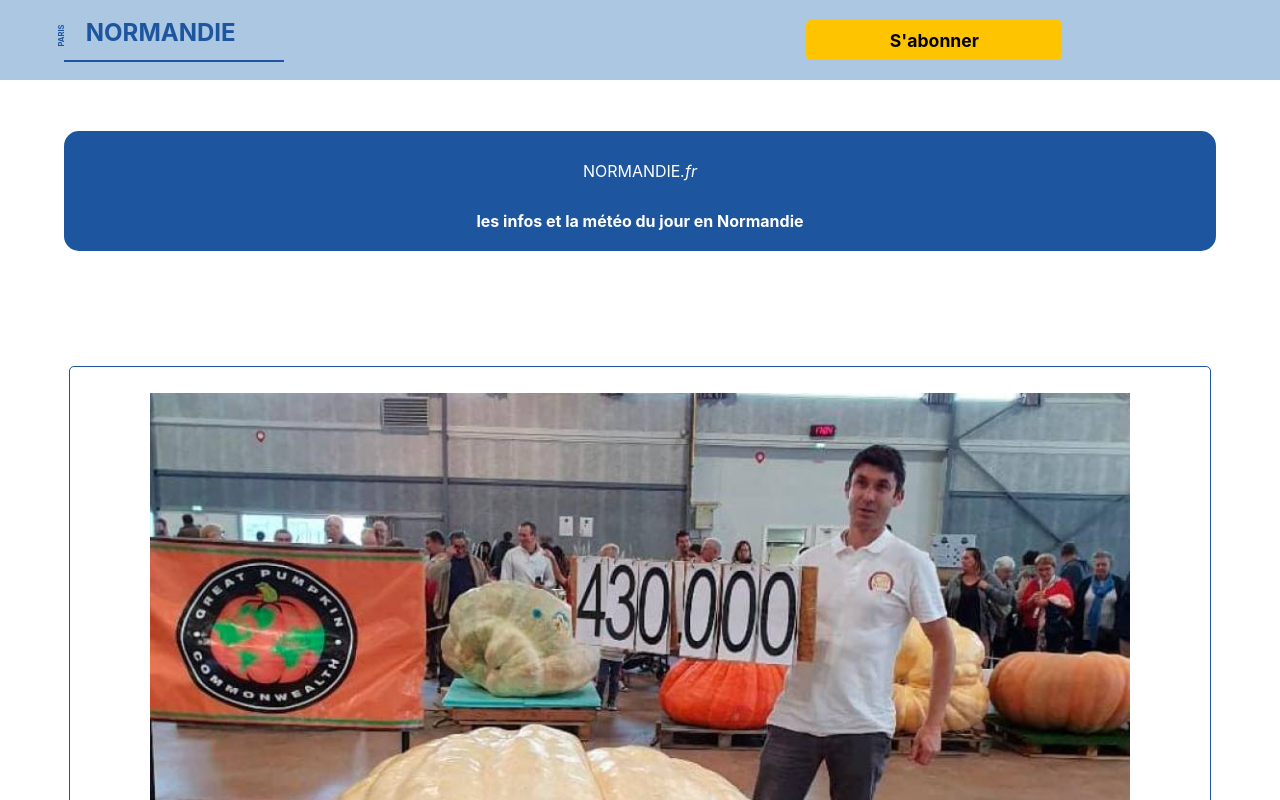
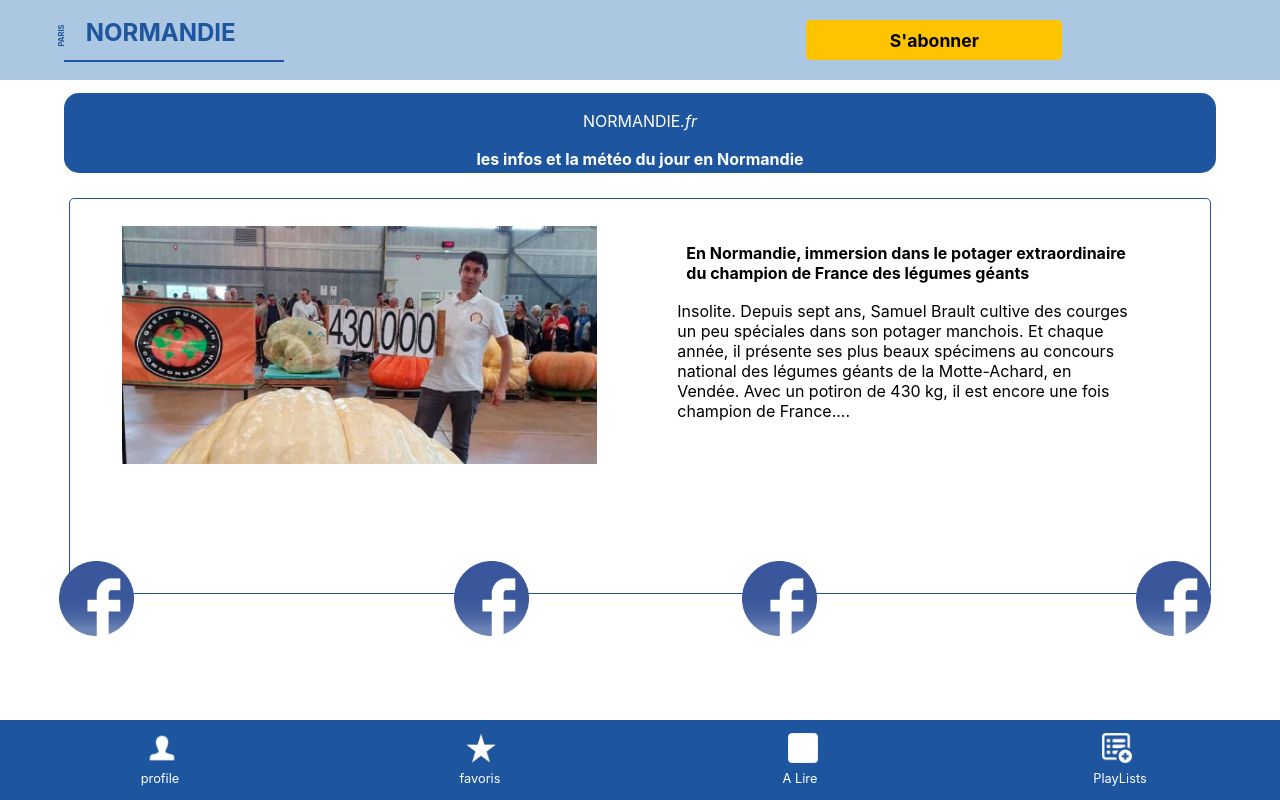
Before and after one commit to guillaumequeste/paris_normandie, a React (Create React App) app: page /a_lire/1 in a window 1280 px wide. Shown: the top 800 px of the page. Built offline with nearby package versions, Linux system fonts and the light colour scheme.

Commit message:
alire detail responsive

```diff
--- a/src/components/AlireFavorisInfosTitresDetail.css
+++ b/src/components/AlireFavorisInfosTitresDetail.css
@@ -1,5 +1,11 @@
 .btn_titre_detail {
     padding: 4%;
+}
+
+@media screen and (min-width: 640px) {
+    .btn_titre_detail {
+        padding: 1%;
+    }
 }
 
 .btn_titre {
@@ -12,6 +18,12 @@
     flex-direction: column;
     margin: 0 auto;
     text-decoration: none;
+}
+
+@media screen and (min-width: 640px) {
+    .btn_titre {
+        height: 10vh;
+    }
 }
 
 .btn_titre_logo {
@@ -38,12 +50,19 @@
 
 @media screen and (min-width: 640px) {
     .btn_titre_titre2 {
+        height: 3vh;
         font-size: 1rem;
     }
 }
 
 .detail_body_article {
     padding: 5% 0;
+}
+
+@media screen and (min-width: 640px) {
+    .detail_body_article {
+        padding: 1% 0;
+    }
 }
 
 .detail_article {
@@ -57,9 +76,22 @@
     position: relative;
 }
 
+@media screen and (min-width: 640px) {
+    .detail_article {
+        height: 30vh;
+        flex-direction: row;
+    }
+}
+
 .detail_article_image {
     width: 100%;
     display: flex;
+}
+
+@media screen and (min-width: 640px) {
+    .detail_article_image {
+        width: 250%;
+    }
 }
 
 .view {
@@ -69,6 +101,18 @@
 
 .detail_article_texte {
     padding: 0 5%;
+}
+
+@media screen and (min-width: 640px) and (max-width: 768px) {
+    .detail_article_texte {
+        padding: 5% 5%;
+    }
+}
+
+@media screen and (min-width: 769px) and (max-width: 1200px) {
+    .detail_article_texte {
+        padding: 10% 5%;
+    }
 }
 
 .detail_article_titre {
```
